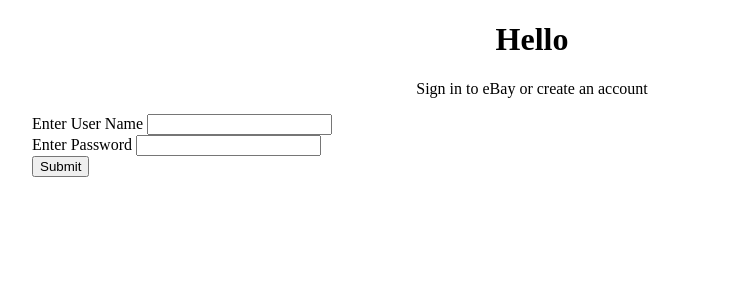
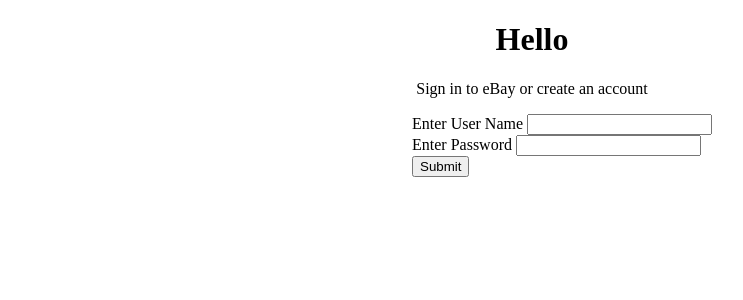
Before and after one commit to benhsieh-dev/eBay, a Java web app: page /eBay/index.jsp in a window 1280 px wide. Shown: the top 300 px of the page, without its empty margins (108-851 px from the left). Run offline with Tomcat 11, a stand-in JSP engine, Linux system fonts and the light colour scheme.

Commit message:
Update index.css

```diff
--- a/WebContent/assets/css/index.css
+++ b/WebContent/assets/css/index.css
@@ -4,6 +4,6 @@
 }
 
 form {
-	/* margin-left: 500px;  */
-	margin: 0 auto;
+	margin-left: 380px;
+/* 	margin: 0 auto;  */
 }
```
